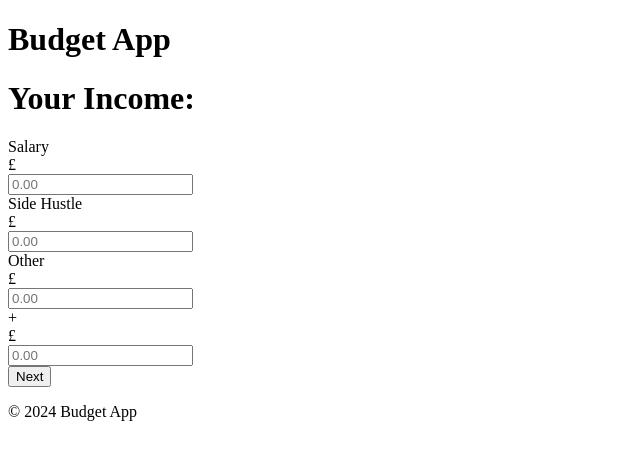
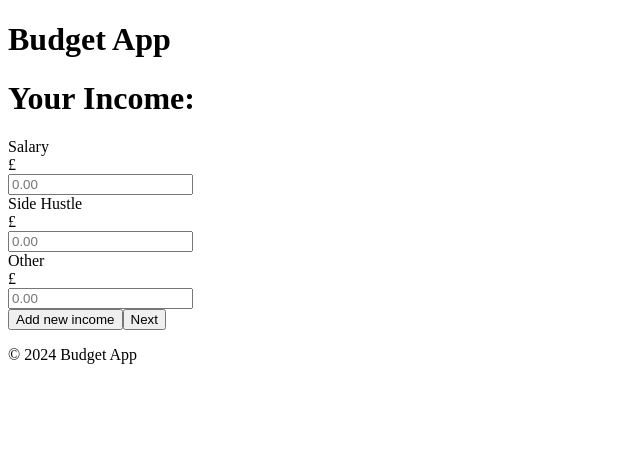
Before and after one commit to MrKatrish/insight_wallet, a React (Vite) app: page /income in a window 1280 px wide. Shown: the top 460 px of the page, without its empty margins (0-640 px from the left). Built offline with nearby package versions, Linux system fonts and the light colour scheme.

Commit message:
Added extra income button

```diff
--- a/src/pages/Income.jsx
+++ b/src/pages/Income.jsx
@@ -3,12 +3,34 @@ import { useNavigate } from 'react-router-dom';
 
 function Income({ updateUserData }) {
   const navigate = useNavigate();
-  const [income, setIncome] = useState({ salary: '', sideHustle: '', other: '' });
+  const [income, setIncome] = useState({ salary: '', sideHustle: '', other: '', additionalIncome: [] });
 
   const handleChange = (e) => {
     const { name, value } = e.target;
-    setIncome({ ...income, [name]: value });
+    setIncome(prevIncome => ({
+      ...prevIncome,
+      [name]: value
+    }));
   };
+
+
+   const handleAddIncome = () => {
+    setIncome(prevIncome => ({
+      ...prevIncome,
+      additionalIncome: [...prevIncome.additionalIncome, { title: '', amount: '' }]
+    }));
+  };
+
+  const handleAdditionalIncomeChange = (index, e) => {
+    const { name, value } = e.target;
+    setIncome(prevIncome => ({
+      ...prevIncome,
+      additionalIncome: prevIncome.additionalIncome.map((item, i) =>
+        i === index ? { ...item, [name]: value } : item
+      )
+    }));
+  };
+
 
   const handleSubmit = () => {
     updateUserData({ income });
@@ -25,7 +47,7 @@ function Income({ updateUserData }) {
           <div className="absolute inset-y-0 left-0 flex items-center pl-3">
             <span className="text-gray-500 sm:text-md">£</span>
           </div>
-          <input type="text" name="salary" className="rounded-3xl border-0 py-4 pl-7 pr-20 ring-1 ring-inset ring-gray-300 placeholder:text-gray-400 focus:ring-2 focus:ring-inset focus:ring-black-300 sm:text-md sm:leading-6" placeholder="0.00" value={income.salary} onChange={handleChange} />
+          <input type="number" name="salary" className="rounded-3xl border-0 py-4 pl-7 pr-20 ring-1 ring-inset ring-gray-300 placeholder:text-gray-400 focus:ring-2 focus:ring-inset focus:ring-black-300 sm:text-md sm:leading-6" placeholder="0.00" value={income.salary} onChange={handleChange} />
         </div>
       </div>
 
@@ -35,7 +57,7 @@ function Income({ updateUserData }) {
                     <div className="absolute inset-y-0 left-0 flex items-center pl-3">
                     <span className="text-gray-500 sm:text-md">£</span>
                     </div>
-                    <input type="text" name="price" className="rounded-3xl border-0 py-4 pl-7 pr-20 ring-1 ring-inset ring-gray-300 placeholder:text-gray-400 focus:ring-2 focus:ring-inset focus:ring-black-300 sm:text-md sm:leading-6" placeholder="0.00" />
+                    <input type="number" name="price" className="rounded-3xl border-0 py-4 pl-7 pr-20 ring-1 ring-inset ring-gray-300 placeholder:text-gray-400 focus:ring-2 focus:ring-inset focus:ring-black-300 sm:text-md sm:leading-6" placeholder="0.00" />
                 </div>
             </div>
 
@@ -45,19 +67,38 @@ function Income({ updateUserData }) {
                     <div className="absolute inset-y-0 left-0 flex items-center pl-3">
                     <span className="text-gray-500 sm:text-md">£</span>
                     </div>
-                    <input type="text" name="price" className="rounded-3xl border-0 py-4 pl-7 pr-20 ring-1 ring-inset ring-gray-300 placeholder:text-gray-400 focus:ring-2 focus:ring-inset focus:ring-black-300 sm:text-md sm:leading-6" placeholder="0.00" />
+                    <input type="number" name="price" className="rounded-3xl border-0 py-4 pl-7 pr-20 ring-1 ring-inset ring-gray-300 placeholder:text-gray-400 focus:ring-2 focus:ring-inset focus:ring-black-300 sm:text-md sm:leading-6" placeholder="0.00" />
                 </div>
             </div>
 
-            <div className="flex p-2 justify-start">
-                <label htmlFor="salary" className="text-lg font-medium leading-10 px-10 py-2 mx-5 border-0 ring-1 ring-inset ring-gray-300 w-48 incomeTitle greyedArea">+</label>
-                <div className="relative">
-                    <div className="absolute inset-y-0 left-0 flex items-center pl-3">
-                    <span className="text-gray-500 sm:text-md">£</span>
-                    </div>
-                    <input type="text" name="price" className="rounded-3xl border-0 py-4 pl-7 pr-20 ring-1 ring-inset ring-gray-300 placeholder:text-gray-400 focus:ring-2 focus:ring-inset focus:ring-black-300 sm:text-md sm:leading-6" placeholder="0.00" />
-                </div>
+      {income.additionalIncome && income.additionalIncome.map((item, index) => (
+        <div key={index} className="flex p-2 justify-start">
+          <label htmlFor={`title${index}`} className="text-lg font-medium leading-10 px-10 py-2 mx-5 border-0 ring-1 ring-inset ring-gray-300 w-48 incomeTitle">Title</label>
+          <input
+            type="text"
+            name={`additionalIncome[${index}].title`}
+            id={`title${index}`}
+            className="rounded-3xl border-0 py-4 pl-7 pr-20 ring-1 ring-inset ring-gray-300 placeholder:text-gray-400 focus:ring-2 focus:ring-inset focus:ring-black-300 sm:text-md sm:leading-6"
+            placeholder="Income source"
+            onChange={(e) => handleAdditionalIncomeChange(index, e)}
+          />
+
+          <div className="relative">
+            <div className="absolute inset-y-0 left-0 flex items-center pl-3">
+              <span className="text-gray-500 sm:text-md">£</span>
             </div>
+            <input
+              type="number"
+              name={`additionalIncome[${index}].amount`}
+              className="rounded-3xl border-0 py-4 pl-7 pr-20 ring-1 ring-inset ring-gray-300 placeholder:text-gray-400 focus:ring-2 focus:ring-inset focus:ring-black-300 sm:text-md sm:leading-6"
+              placeholder="0.00"
+              onChange={(e) => handleAdditionalIncomeChange(index, e)}
+            />
+          </div>
+        </div>
+      ))}
+
+            <button className="button" onClick={handleAddIncome}>Add new income</button>
 
             <button className="button" onClick={handleSubmit}>Next</button>
     </>
```
